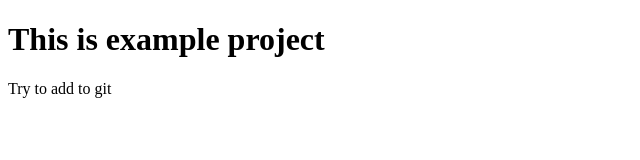
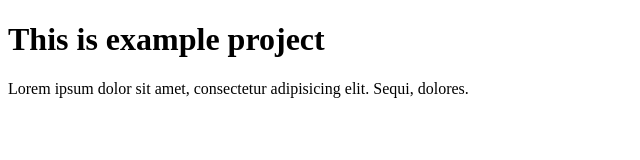
Before and after one commit to tatyanatychynska/my-first-project, a plain HTML site: page index.html in a window 1280 px wide. Shown: the whole page, without its empty margins (0-640 px from the left). Drawn offline with Linux system fonts and the light colour scheme.

Commit message:
ADD. Updated body

```diff
--- a/index.html
+++ b/index.html
@@ -7,6 +7,8 @@
   </head>
   <body>
     <h1>This is example project</h1>
-    <p>Try to add to git</p>
+    <p>
+      Lorem ipsum dolor sit amet, consectetur adipisicing elit. Sequi, dolores.
+    </p>
   </body>
 </html>
```
